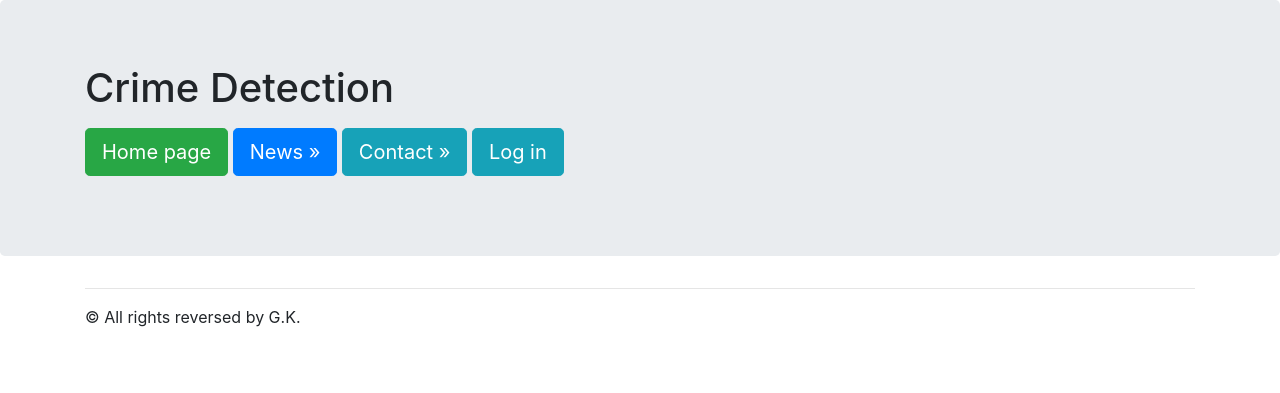
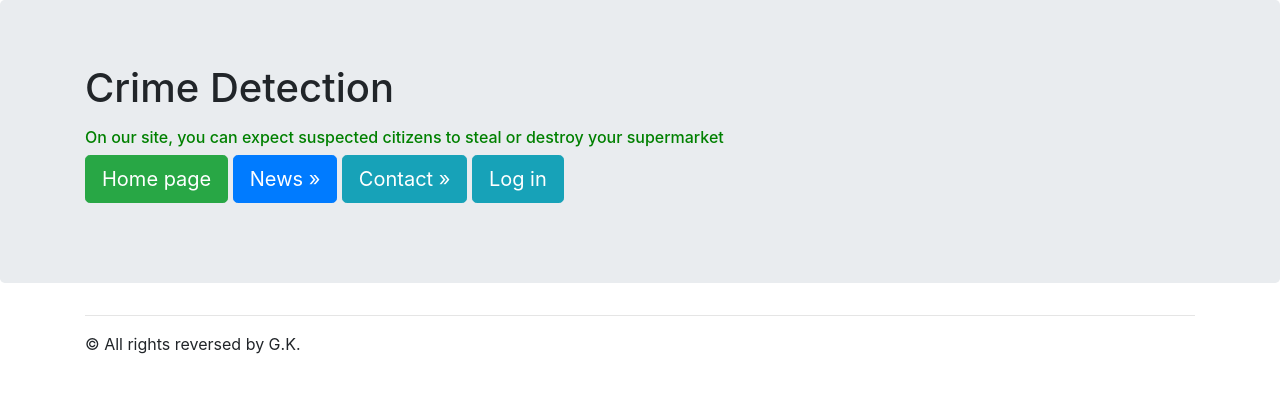
Before and after one commit to GenadyKogan/PythonDjango, a Django app: page / in a window 1280 px wide. Shown: the top 393 px of the page. Run offline with Django 3.2, Linux system fonts and the light colour scheme; some libraries are stand-ins or nearby versions.

Commit message:
design changes in home page

```diff
--- a/CrimeDetection/CrimeDetection/settings.py
+++ b/CrimeDetection/CrimeDetection/settings.py
@@ -20,7 +20,7 @@ BASE_DIR = os.path.dirname(os.path.dirname(os.path.abspath(__file__)))
 # See https://docs.djangoproject.com/en/3.0/howto/deployment/checklist/
 
 # SECURITY WARNING: keep the secret key used in production secret!
-
+SECRET_KEY = 'ab_(_pn+6d&7z+#r1lmp5&^qt$2)vfq@i&gs%#_h8=wd=4oyq6'
 
 # SECURITY WARNING: don't run with debug turned on in production!
 DEBUG = True
--- a/CrimeDetection/mainApp/templates/mainApp/includes/some_html.html
+++ b/CrimeDetection/mainApp/templates/mainApp/includes/some_html.html
@@ -1,3 +1,6 @@
 {% block content %}
 <p> Crime Detection</p>
+<div style="color: green !important; font-size: medium;">
+    On our site, you can expect suspected citizens to steal or destroy your supermarket
+</div>
 {% endblock %}
```
